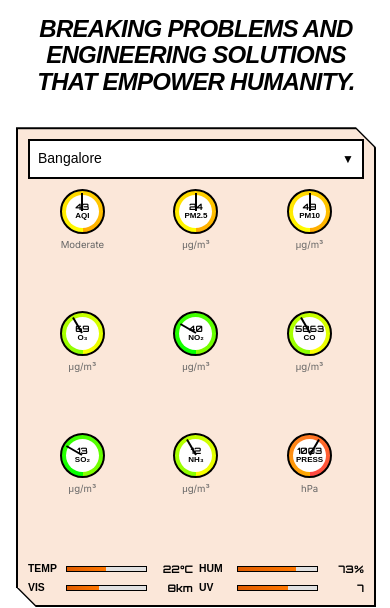
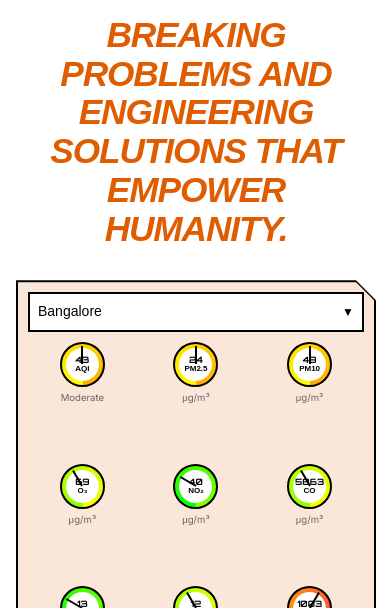
Before and after one commit to KrishnaKumarSoni/kks-im, a Flask app: page / in a window 390 px wide. Shown: the part 80-688 px from the top of the page. Run offline with Flask 3, Linux system fonts and the light colour scheme; some web fonts are replaced.

Commit message:
Update hero heading with design system accent color and maintain large size on mobile - Changed hero heading color to accent color #E05C00 from design system - Increased mobile font size from 1.5rem to 2.2rem minimum to keep text prominent - Desktop remains left-aligned, mobile centers for better mobile UX

```diff
--- a/static/css/main.css
+++ b/static/css/main.css
@@ -27,6 +27,7 @@ h1, h2, h3, h4, h5, h6, .nav-link {
     line-height: 1.1;
     text-align: left;
     max-width: none;
+    color: #E05C00;
 }
 
 /* Layout */
@@ -84,7 +85,7 @@ h1, h2, h3, h4, h5, h6, .nav-link {
     }
 
     .hero-heading {
-        font-size: clamp(1.5rem, 4vw, 2.5rem);
+        font-size: clamp(2.2rem, 5vw, 3rem);
         text-align: center;
     }
 
```
